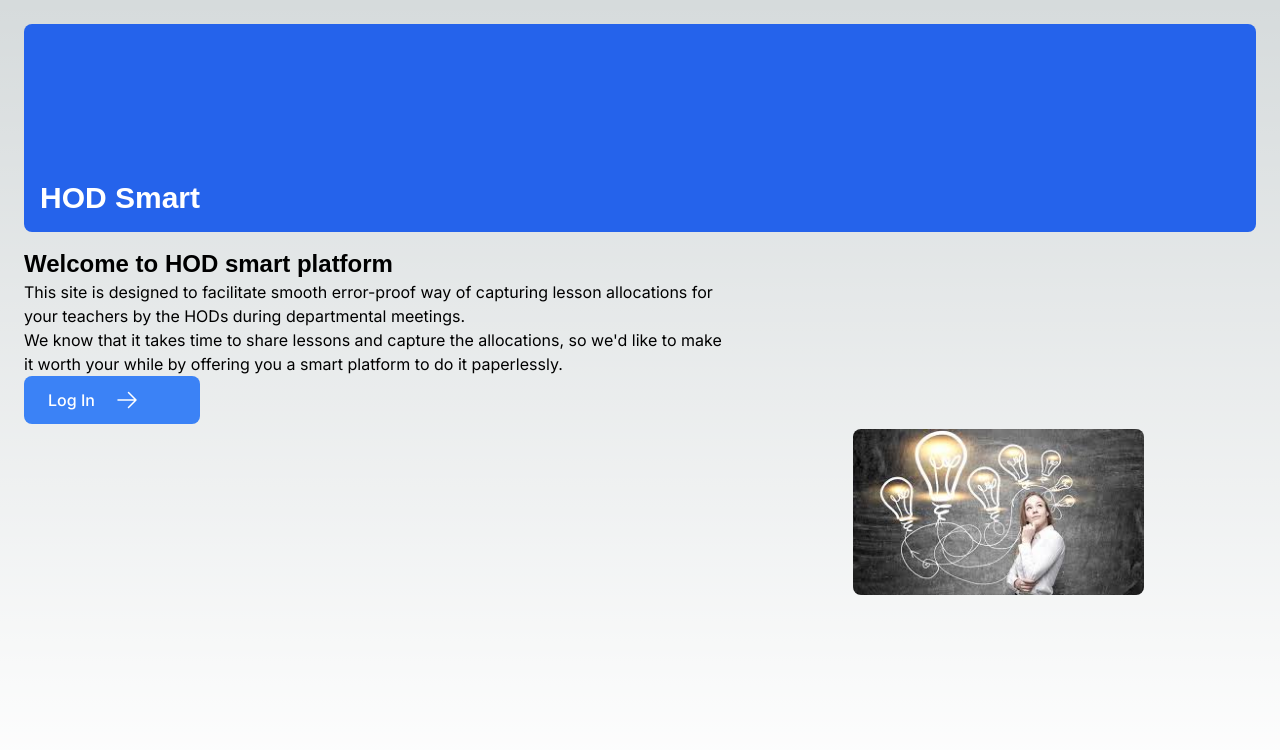
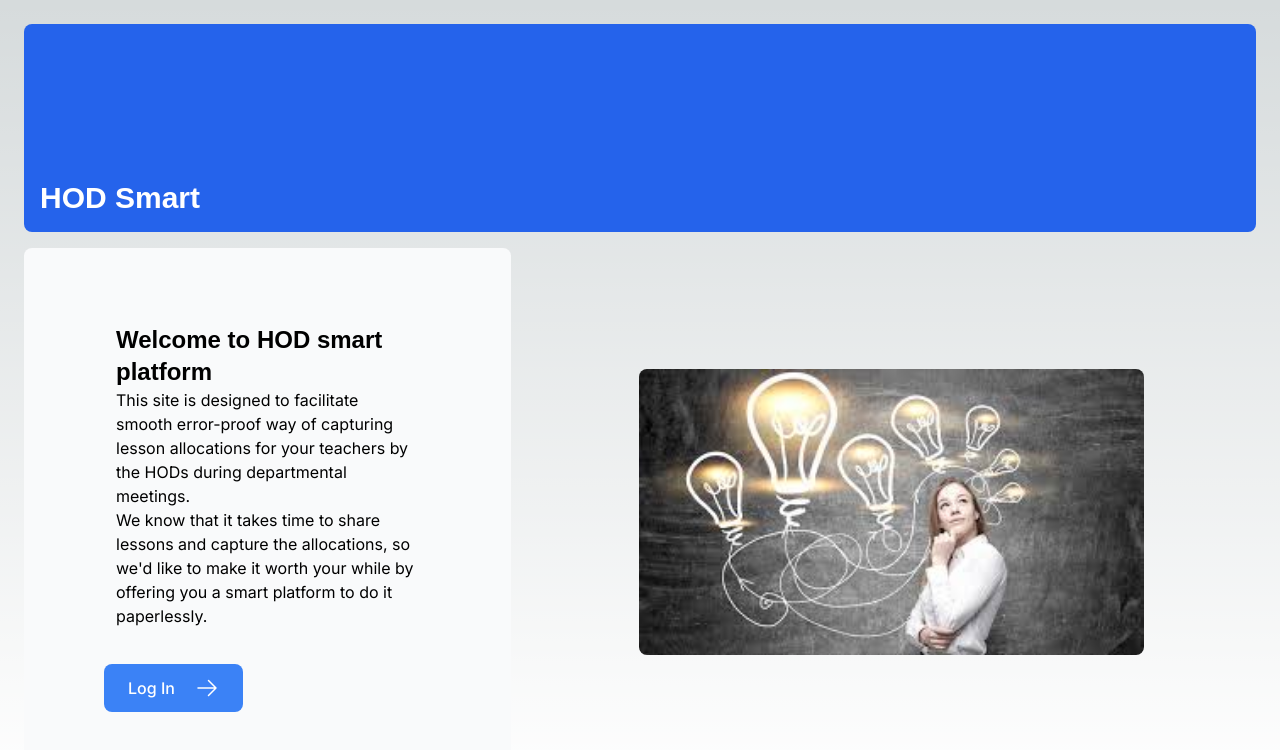
Before and after one commit to matthewkuria/hodsmart, a Next.js app in the folder my-app/: page / in a window 1280 px wide. Shown: the top 750 px of the page. Built offline with nearby package versions, Linux system fonts and the light colour scheme; a web font is replaced by a local one.

Commit message:
add more classes to the text on the landing page

```diff
--- a/my-app/app/page.tsx
+++ b/my-app/app/page.tsx
@@ -11,7 +11,8 @@ export default function Home() {
         <HodSmartLogo />
       </div>
       <div className="mt-4 flex grow flex-col gap-4 md:flex-row">
-        <div className="">
+        <div className="flex flex-col justify-center gap-6 rounded-lg bg-gray-50 px-6 py-10 md:w-2/5 md:px-20">
+           <div className="p-3">
             <h1 className={`${lusitana.className} font-bold text-2xl`}>
               Welcome to HOD smart platform
             </h1>
@@ -21,6 +22,7 @@ export default function Home() {
             <p className="">
             We know that it takes time to share  lessons and capture the allocations, so we'd like to make it worth your while by offering you a smart platform to do it paperlessly.
             </p>
+           </div>
            <Link
             href="/login"
             className="flex items-center gap-5 self-start rounded-lg bg-blue-500 px-6 py-3 text-sm font-medium text-white transition-colors hover:bg-blue-400 md:text-base max-w-44"
```
Lines whose indentation alone changed are shown as unchanged.
